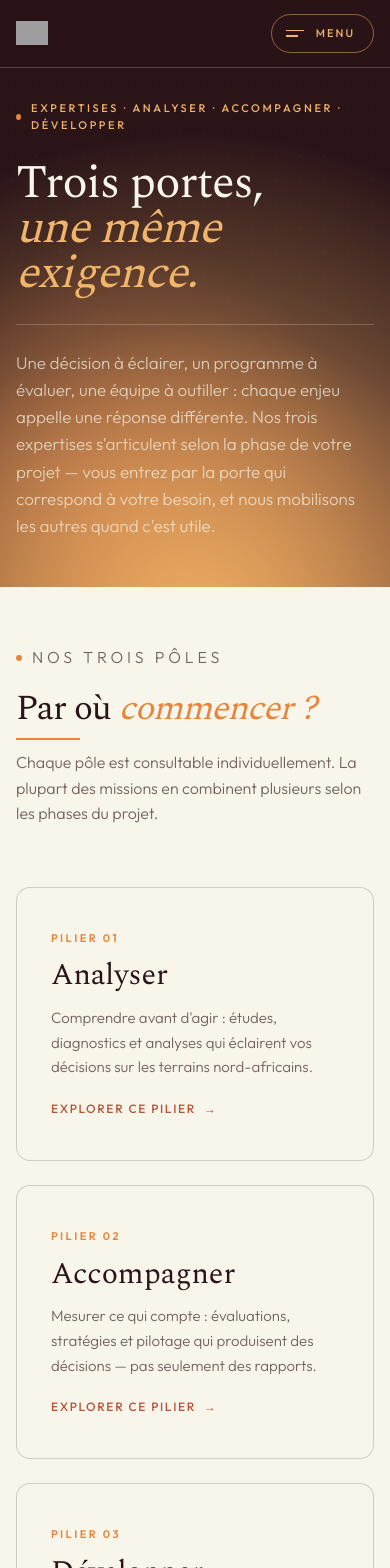
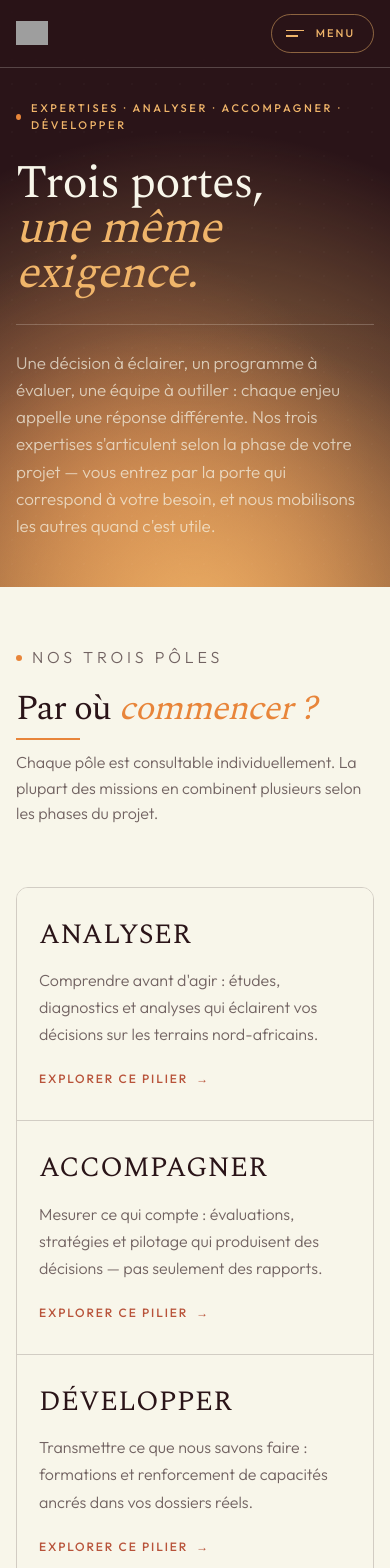
Before and after one commit to Post-code-arch/Astart--Conseils, a Next.js app: page /expertises in a window 390 px wide. Shown: the top 1568 px of the page. Built offline with nearby package versions, Linux system fonts and the light colour scheme; grey boxes are pictures that could not be loaded.

Commit message:
Expertises parent: replace door cards with hover-expanding panels (reveal idea, no numbers)

```diff
--- a/app/expertises/page.tsx
+++ b/app/expertises/page.tsx
@@ -1,6 +1,6 @@
+import Link from "next/link";
 import type { Metadata } from "next";
 import { expertises, expertisesParent } from "@/lib/expertises";
-import ExpertiseDoor from "@/components/ExpertiseDoor";
 
 export const metadata: Metadata = {
   title: "Expertises — Astarté Conseils",
@@ -45,16 +45,19 @@ export default function ExpertisesPage() {
           </p>
         </div>
 
-        <div className="expertise-doors">
-          {expertises.map((e, i) => (
-            <ExpertiseDoor
+        <div className="expertise-panels">
+          {expertises.map((e) => (
+            <Link
               key={e.slug}
-              slug={e.slug}
-              index={e.index}
-              title={e.title}
-              accroche={e.accroche}
-              position={i}
-            />
+              href={`/expertises/${e.slug}`}
+              className={`expertise-panel tone-${e.slug}`}
+            >
+              <h3 className="ep-title">{e.title}</h3>
+              <p className="ep-accroche">{e.accroche}</p>
+              <span className="ep-cta">
+                Explorer ce pilier <span className="arrow">→</span>
+              </span>
+            </Link>
           ))}
         </div>
       </section>
--- a/app/globals.css
+++ b/app/globals.css
@@ -2133,81 +2133,82 @@ body.menu-open { overflow: hidden; }
 /* ============================================================
    EXPERTISES PARENT — door cards
 ============================================================ */
-.expertise-doors {
-  display: grid;
-  grid-template-columns: repeat(3, 1fr);
-  gap: 24px;
+/* Expanding panels — hover to "develop the idea" (reveal description + colour) */
+.expertise-panels {
+  display: flex;
   max-width: 1440px;
   margin: 0 auto;
-}
-.expertise-door {
+  min-height: 540px;
+  border: 1px solid var(--line);
+  border-radius: 12px;
+  overflow: hidden;
+}
+.expertise-panel {
+  flex: 1;
+  position: relative;
   display: flex;
   flex-direction: column;
-  gap: 14px;
-  padding: 42px 34px;
-  background: rgba(248, 246, 234, 0.7);
-  border: 1px solid var(--line);
-  border-radius: 14px;
-  /* lift (transform) owned by Framer Motion; CSS animates bg/color + directional shift */
-  transition: background 0.4s ease, box-shadow 0.4s ease, border-color 0.4s ease;
-  position: relative;
-}
-.expertise-door:hover {
-  background: #EFE7D2; /* crème plus profond */
-  box-shadow: 0 18px 50px rgba(42, 20, 24, 0.18);
-  border-color: var(--orange);
-}
-/* directional shift: title + link nudge toward the reading direction on hover */
-.expertise-door h3,
-.expertise-door .door-link {
-  transition: transform 0.4s cubic-bezier(0.2, 0.8, 0.2, 1);
-}
-.expertise-door:hover h3,
-.expertise-door:hover .door-link {
-  transform: translateX(6px);
-}
+  gap: 18px;
+  padding: 48px 40px;
+  background: var(--cream);
+  border-left: 1px solid var(--line);
+  overflow: hidden;
+  text-decoration: none;
+  transition: flex 0.6s cubic-bezier(0.2, 0.8, 0.2, 1), background 0.6s ease;
+}
+.expertise-panel:first-child { border-left: none; }
+.expertise-panel:hover { flex: 2.6; }
+.expertise-panel.tone-analyser:hover { background: #E0863C; }
+.expertise-panel.tone-accompagner:hover { background: #BE5A38; }
+.expertise-panel.tone-developper:hover { background: #9E6B2C; }
+
+.ep-title {
+  font-family: var(--font-serif);
+  font-weight: 400;
+  font-size: clamp(28px, 2.6vw, 42px);
+  line-height: 1.04;
+  letter-spacing: 0.005em;
+  text-transform: uppercase;
+  color: var(--aubergine);
+  transition: color 0.4s ease;
+}
+.expertise-panel:hover .ep-title { color: var(--cream); }
+.ep-accroche {
+  font-family: var(--font-sans);
+  font-weight: 300;
+  font-size: 16px;
+  line-height: 1.7;
+  color: var(--cream);
+  max-width: 380px;
+  opacity: 0;
+  transform: translateY(10px);
+  transition: opacity 0.45s ease 0.1s, transform 0.45s ease 0.1s;
+}
+.expertise-panel:hover .ep-accroche { opacity: 1; transform: none; }
+.ep-cta {
+  margin-top: auto;
+  font-family: var(--font-sans);
+  font-size: 12px;
+  font-weight: 500;
+  letter-spacing: 0.16em;
+  text-transform: uppercase;
+  color: var(--cream);
+  display: inline-flex;
+  align-items: center;
+  gap: 8px;
+  opacity: 0;
+  transition: opacity 0.45s ease 0.18s;
+}
+.expertise-panel:hover .ep-cta { opacity: 1; }
+.ep-cta .arrow { transition: transform 0.3s; }
+.expertise-panel:hover .ep-cta .arrow { transform: translateX(4px); }
+
 @media (prefers-reduced-motion: reduce) {
-  .expertise-door h3,
-  .expertise-door .door-link { transition: none; }
-  .expertise-door:hover h3,
-  .expertise-door:hover .door-link { transform: none; }
-}
-.expertise-door .door-index {
-  font-family: var(--font-sans);
-  font-size: 11px;
-  font-weight: 600;
-  letter-spacing: 0.22em;
-  text-transform: uppercase;
-  color: var(--orange);
-}
-.expertise-door h3 {
-  font-family: var(--font-serif);
-  font-weight: 400;
-  font-size: 30px;
-  line-height: 1.05;
-  color: var(--aubergine);
-}
-.expertise-door p {
-  font-family: var(--font-sans);
-  font-weight: 300;
-  font-size: 15px;
-  line-height: 1.65;
-  color: var(--aub-muted);
-  flex: 1;
-}
-.expertise-door .door-link {
-  font-family: var(--font-sans);
-  font-size: 12px;
-  font-weight: 500;
-  letter-spacing: 0.14em;
-  text-transform: uppercase;
-  color: var(--rust);
-  display: inline-flex;
-  align-items: center;
-  gap: 8px;
-  margin-top: 6px;
-}
-.expertise-door .door-link .arrow { transition: transform 0.3s; }
+  .expertise-panel,
+  .ep-title,
+  .ep-accroche,
+  .ep-cta { transition: none; }
+}
 
 /* ============================================================
    REFERENCES PAGE
@@ -2281,7 +2282,14 @@ body.menu-open { overflow: hidden; }
 @media (max-width: 980px) {
   .refs-page-grid { grid-template-columns: 1fr; }
   .clients-grid-page { grid-template-columns: 1fr 1fr; }
-  .expertise-doors { grid-template-columns: 1fr; }
+  .expertise-panels { flex-direction: column; min-height: 0; }
+  .expertise-panel { flex: 1 !important; border-left: none; border-top: 1px solid var(--line); padding: 32px 22px; }
+  .expertise-panel:first-child { border-top: none; }
+  .expertise-panel:hover { background: var(--cream); }
+  .expertise-panel:hover .ep-title { color: var(--aubergine); }
+  /* no hover on touch: always show the developed idea, in dark ink on cream */
+  .ep-accroche { opacity: 1; transform: none; color: var(--aub-muted); max-width: none; }
+  .ep-cta { opacity: 1; color: var(--rust); margin-top: 4px; }
   .team-grid { grid-template-columns: 1fr; gap: 40px; }
   .stats-strip { grid-template-columns: 1fr 1fr; }
   .resource-feature { grid-template-columns: 1fr; gap: 30px; }
--- a/components/ExpertiseDoor.tsx
+++ /dev/null
@@ -1,49 +0,0 @@
-"use client";
-
-import Link from "next/link";
-import { motion, useReducedMotion } from "motion/react";
-
-const MotionLink = motion.create(Link);
-
-// Sober, institutional motion vocabulary (reference component):
-// - reveal once on scroll: short fade + small rise, gentle easing, staggered
-// - hover: measured -4px lift (gold border / arrow handled in CSS)
-// - prefers-reduced-motion: no transform, content shown immediately
-export default function ExpertiseDoor({
-  slug,
-  index,
-  title,
-  accroche,
-  position = 0,
-}: {
-  slug: string;
-  index: string;
-  title: string;
-  accroche: string;
-  position?: number;
-}) {
-  const reduce = useReducedMotion();
-
-  return (
-    <MotionLink
-      href={`/expertises/${slug}`}
-      className="expertise-door"
-      initial={reduce ? false : { opacity: 0, y: 16 }}
-      whileInView={reduce ? undefined : { opacity: 1, y: 0 }}
-      viewport={{ once: true, amount: 0.3 }}
-      transition={{
-        duration: 0.5,
-        ease: [0.2, 0.8, 0.2, 1],
-        delay: reduce ? 0 : position * 0.08,
-      }}
-      whileHover={reduce ? undefined : { y: -4 }}
-    >
-      <span className="door-index">Pilier {index}</span>
-      <h3>{title}</h3>
-      <p>{accroche}</p>
-      <span className="door-link">
-        Explorer ce pilier <span className="arrow">→</span>
-      </span>
-    </MotionLink>
-  );
-}
```
